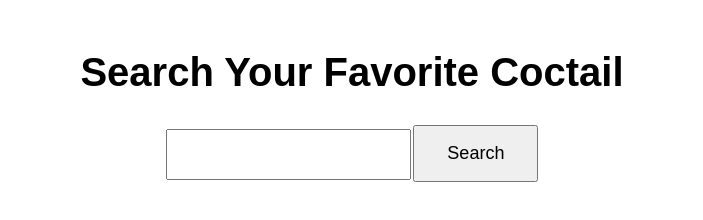
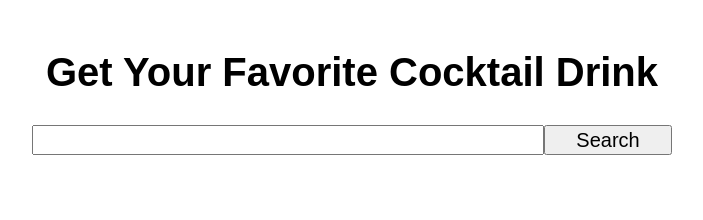
Before and after one commit to STSINFO/Get_Your_Favorite_Cocktail_Drink, a plain HTML site: page index.html in a window 1280 px wide. Shown: the whole page, without its empty margins (288-991 px from the left). Drawn offline with Linux system fonts and the light colour scheme.

Commit message:
"Adding some styles and fixing some bugs"

```diff
--- a/css/style.css
+++ b/css/style.css
@@ -19,33 +19,59 @@ body h1 {
   font-size: 4rem;
 }
 
-button,
+header {
+  display: flex;
+  flex-direction: column;
+  justify-content: space-around;
+}
+
+.search {
+  display: flex;
+  justify-content: space-around;
+  margin: 0 auto;
+  height: 3rem;
+  /* border: 1px solid black; */
+  border-radius: 1.5rem;
+  width: 50%;
+}
+.search input {
+  width: 80%;
+  padding: 0 0.5rem;
+}
+
+.search button {
+  width: 20%;
+  font-size: 2rem;
+}
+
+/* button,
 input {
   padding: 1.6rem 3.2rem;
 }
 
 button {
   font-size: 1.8rem;
-}
+} */
 
 .grid-container {
   width: 130rem;
   margin: 5rem auto;
   display: grid;
   grid-template-columns: repeat(3, 1fr);
-  column-gap: 2rem;
-  row-gap: 1rem;
+  gap: 3rem;
 }
 
 .grid-container div {
   padding: 3rem 0;
   box-shadow: 0 0 0 1 black;
-  /* border: 0.1rem solid black; */
+  height: 35rem;
   display: flex;
   justify-content: center;
   align-items: center;
   flex-direction: column;
   gap: 2rem;
+  box-shadow: 0 4px 8px rgba(0, 0, 0, 0.1);
+  border-radius: 0.5rem;
   overflow: hidden;
 }
 
--- a/index.html
+++ b/index.html
@@ -7,9 +7,14 @@
     <title>Add An Element</title>
   </head>
   <body>
-    <h1>Search Your Favorite Coctail</h1>
-    <input type="text" name="" id="" />
-    <button type="button">Search</button>
+    <header>
+      <h1>Get Your Favorite Cocktail Drink</h1>
+      <div class="search">
+        <input type="text" name="" id="" />
+        <button type="button">Search</button>
+      </div>
+    </header>
+
     <div class="grid-container"></div>
     <script src="js/main.js"></script>
   </body>
--- a/js/main.js
+++ b/js/main.js
@@ -9,7 +9,8 @@ function getYourDrink() {
   fetch(url)
     .then((res) => res.json())
     .then((data) => {
-      console.log(data.drinks);
+      if (data) {
+        // console.log(data.drinks);
         data.drinks.forEach((element) => {
           // image.src = element.strDrinkThumb;
           // name.textContent = element.strDrink;
@@ -23,16 +24,24 @@ function getYourDrink() {
 
           //set content to the newly created elements
           //create a new img
+
           newImg.src = element.strDrinkThumb;
           newImg.alt = element.strIngredient1;
           newP = element.strInstructions;
           newH2 = element.strDrink;
 
+          //Neither of these techniques is working WHY?
+          //   newDiv.classList.add("grid-item");
+          //   newImg.src = element.classList.add("grid-item-image");
+          //   newImg.alt = element.strIngredient1;
+          //   newP = element.strInstructions.classList.add("grid-item-text");
+          //   newH2 = element.strDrink.classList.add("grid-item-title");
+
           // add classes to the elements
-
-        // newImg.classList.add("grid-item-image");
-        // newP.classList.add("grid-item-text");
-        // newH2.classList.add("grid-item-title");
+          //   newDiv ? newDiv.classList.add("grid-item") : null;
+          //   newImg ? newImg.classList.add("grid-item-image") : null;
+          //   newP ? newP.classList.add("grid-item-text") : null;
+          //   newH2 ? newH2.classList.add("grid-item-title") : null;
 
           //append the element to new div
           newDiv.append(newH2);
@@ -40,6 +49,7 @@ function getYourDrink() {
           newDiv.append(newP);
           container.append(newDiv);
         });
+      }
     })
     .catch((err) => console.log(err));
 }
```
Lines whose indentation alone changed are shown as unchanged.
